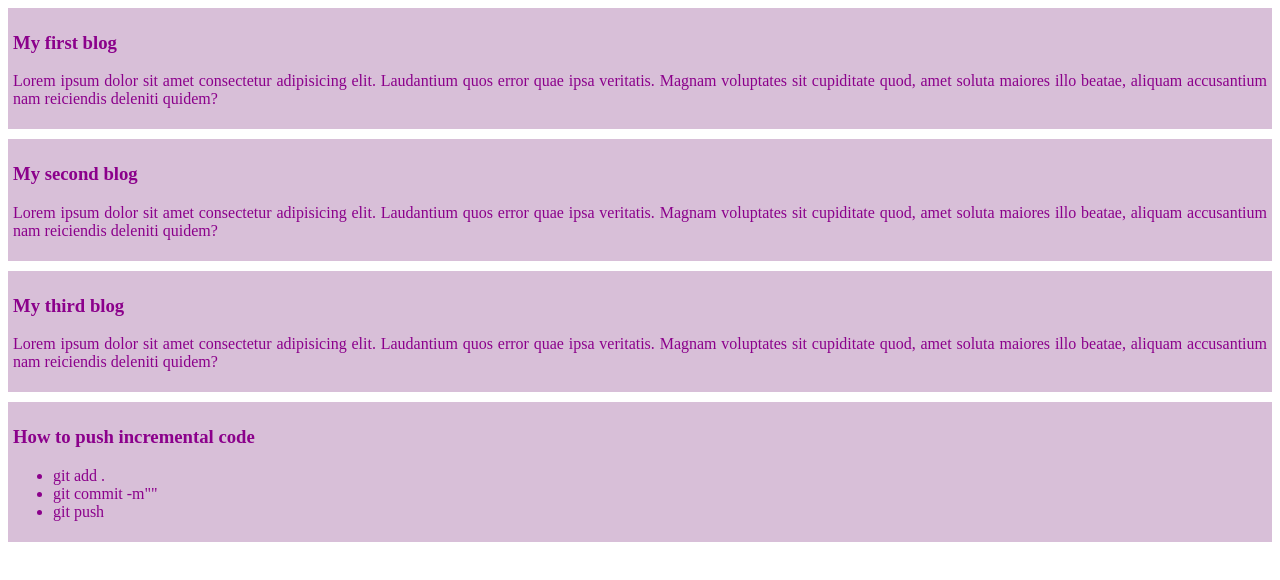
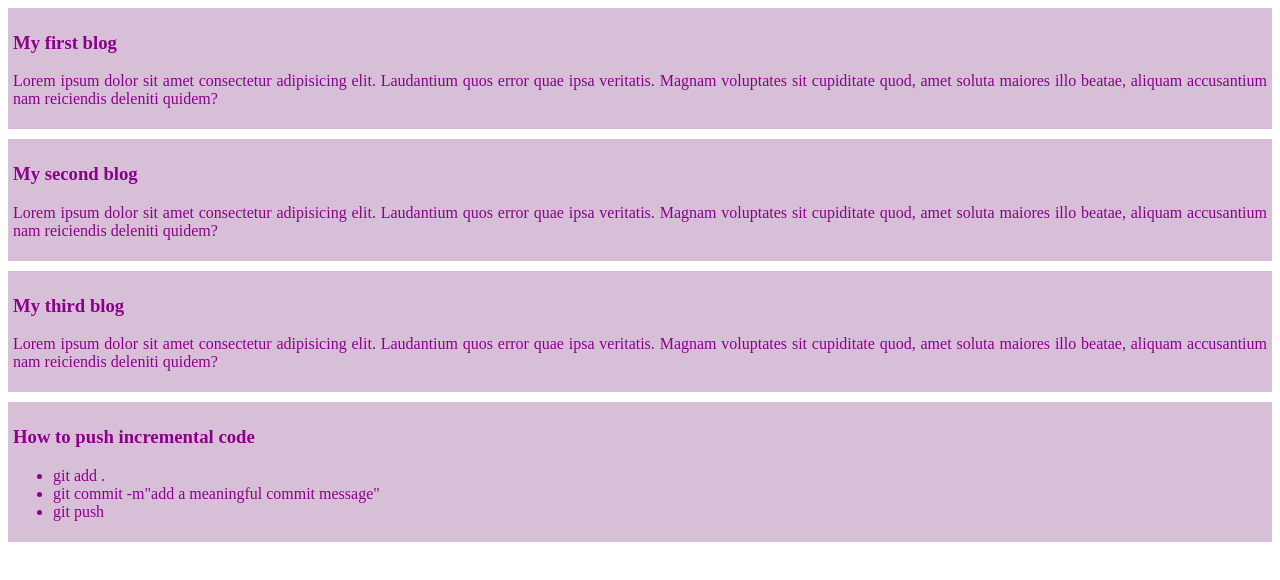
Before and after one commit to arafatrahman41/my-simple-website, a plain HTML site: page index.html in a window 1280 px wide. Drawn offline with Linux system fonts and the light colour scheme.

Commit message:
modify something new

```diff
--- a/index.html
+++ b/index.html
@@ -25,7 +25,7 @@
     <h3>How to push incremental code</h3>
     <ul>
         <li>git add .</li>
-        <li>git commit -m""</li>
+        <li>git commit -m"add a meaningful commit message"</li>
         <li>git push</li>
     </ul>
   </div>
```
